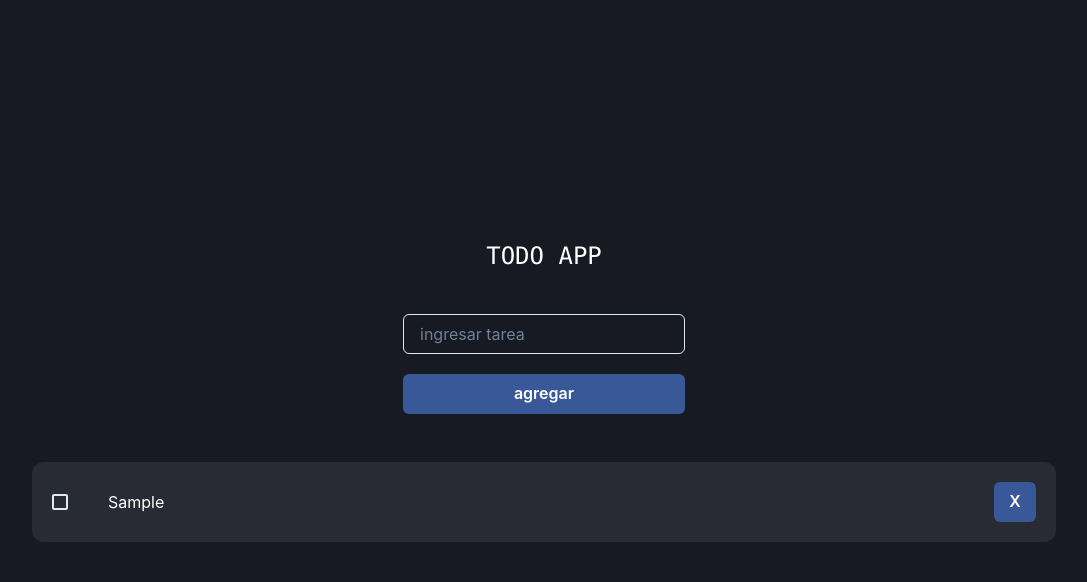
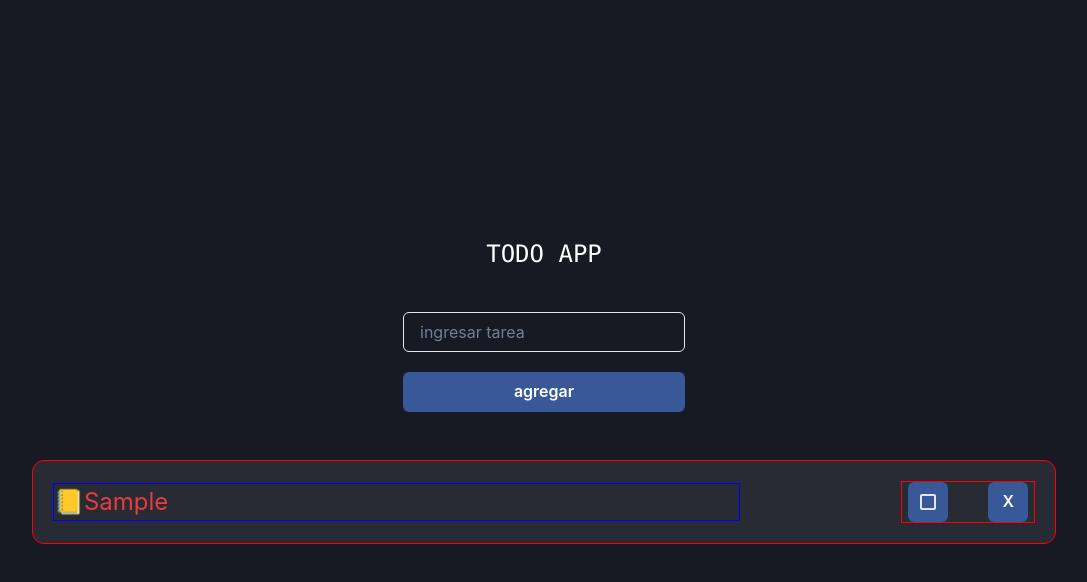
Before and after one commit to ivan2214/Todo-List, a React (Vite) app: page / in a window 1280 px wide. Both pictures are taken after typing "Sample" into the empty fields and a click on the button "agregar". Shown: the top 582 px of the page, without its empty margins (96-1183 px from the left). Built offline with nearby package versions, Linux system fonts and the light colour scheme.

Commit message:
resolviendo problemas

```diff
--- a/src/components/Todo.jsx
+++ b/src/components/Todo.jsx
@@ -1,4 +1,4 @@
-import { Box, Button, Checkbox, Text } from "@chakra-ui/react";
+import { Box, Button, Checkbox, Flex, Text } from "@chakra-ui/react";
 import React from "react";
 
 const Todo = ({ todo, eliminarTodo, onCompleted }) => {
@@ -7,25 +7,65 @@ const Todo = ({ todo, eliminarTodo, onCompleted }) => {
   return (
     <Box
       display="flex"
-      justifyContent="space-between"
+      width="100%"
+      flexWrap="wrap"
+      justifyContent={["center", "space-between"]}
       alignItems="center"
       bg="whiteAlpha.200"
-      width="100%"
       mt="2"
+      flexDirection={["column", "row"]}
       mb="5"
       textAlign="left"
       padding="5"
       borderRadius="xl"
       gap="10"
+      border="1px solid red"
     >
-      <Checkbox type="checkbox" checked={completed} onChange={() => onCompleted(id)} />
+      <Text
+        display="flex"
+        flexDirection={["row"]}
+        textTransform="capitalize"
+        fontSize={"2xl"}
+        color={completed ? "green.500" : "red.500"}
+        textDecoration={completed ? "line-through" : "none"}
+        width={{
+          base: "100%",
+          sm: "50%",
+          md: "65%",
+          lg: "70%",
+        }}
+        border="1px solid blue"
+      >
+        📒{task}
+      </Text>
 
-      <Text textTransform="capitalize" textDecoration={completed ? "line-through" : "none"} width="100%">
-        {task}
-      </Text>
-      <Button colorScheme="facebook" onClick={() => eliminarTodo(id,task)}>
-        X
-      </Button>
+      <Flex
+        minWidth="max-content"
+        width={{ base: "100%", sm: "50%", md: "10%" }}
+        border="1px solid red"
+        justify="center"
+        alignItems="center"
+        gap={["2", "10"]}
+      >
+        <Button
+          width={{ base: "100%", sm: "50%", md: "25%" }}
+          colorScheme="facebook"
+        >
+          <Checkbox
+            type="checkbox"
+            checked={completed}
+            onChange={() => onCompleted(id)}
+          />
+        </Button>
+
+        <Button
+          width={{ base: "100%", sm: "50%", md: "25%" }}
+          colorScheme="facebook"
+          onClick={() => eliminarTodo(id, task)}
+        >
+          X
+        </Button>
+      </Flex>
     </Box>
   );
 };
--- a/src/components/TodoList.jsx
+++ b/src/components/TodoList.jsx
@@ -34,9 +34,10 @@ const TodoList = () => {
 
     if (isDeleted) {
       var newTask = todos.filter((item) => item.id !== id);
+      setTodos(newTask);
     }
 
-    setTodos(newTask);
+
   };
 
   //tarea completada
```
